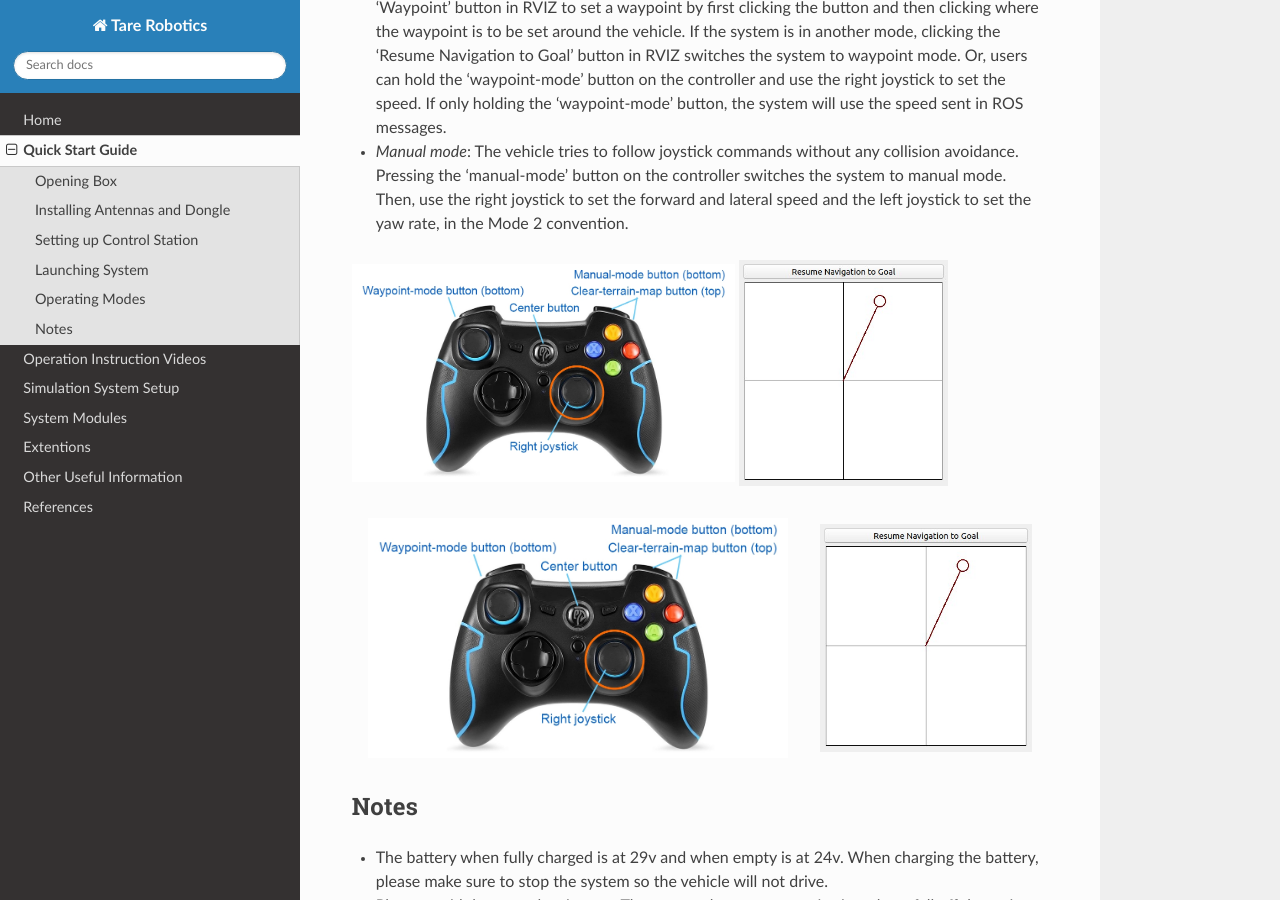
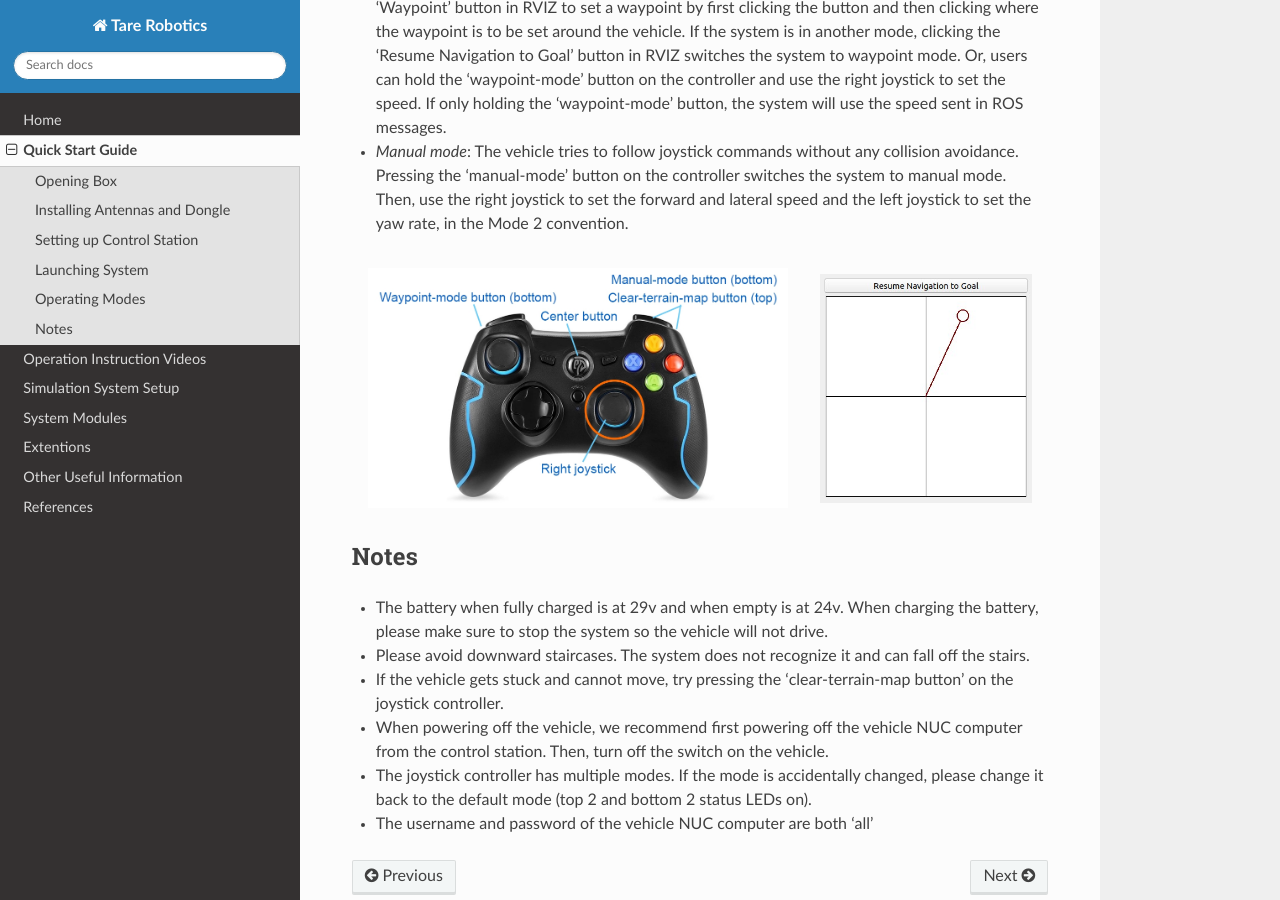
Before and after one commit to caochao39/tarerobotics, a Sphinx documentation site: the page built from docs/source/quick_start_guide.rst, in a window 1280 px wide and 900 px high, scrolled down 3948 px. Built offline with Sphinx 7.4.7 and the Read the Docs theme 3.1.0, drawn with Linux system fonts in a browser that asks for light colours.

Commit message:
adjust fig spacing

```diff
--- a/docs/source/quick_start_guide.rst
+++ b/docs/source/quick_start_guide.rst
@@ -69,14 +69,6 @@ Please check out the `Operation Instruction Videos <https://tarerobotics.readthe
 
 - *Manual mode*: The vehicle tries to follow joystick commands without any collision avoidance. Pressing the 'manual-mode' button on the controller switches the system to manual mode. Then, use the right joystick to set the forward and lateral speed and the left joystick to set the yaw rate, in the Mode 2 convention.
 
-|pic3| |pic4|
-
-.. |pic3| image:: ./images/image15.jpg
-    :width: 55%
-
-.. |pic4| image:: ./images/image21.jpg
-    :width: 30%
-
 .. list-table::
    :widths: 65 35
    :align: center
```
